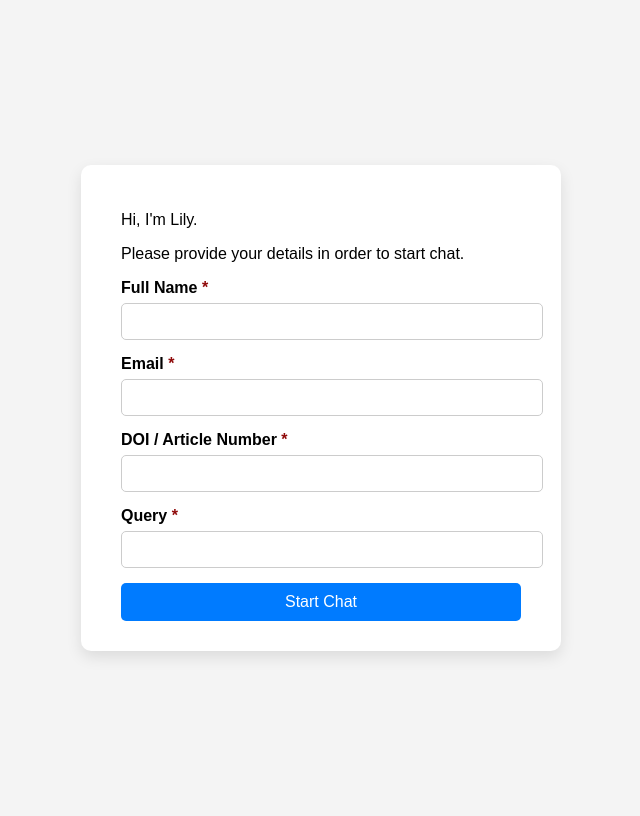
After one commit to santosh12197/finalChatbot, a Django app: page /user_details/ in a window 1280 px wide. The commit adds this page. Shown: the whole page, without its empty margins (319-959 px from the left). Run offline with Django 5.2, Linux system fonts and the light colour scheme.

Commit message:
user details page appears once chat icon is clicked

```diff
--- a/chatbot_app/urls.py
+++ b/chatbot_app/urls.py
@@ -1,9 +1,11 @@
 from django.urls import path
-from .views import AssignSupportAgentView, CheckOrAssignSupportAgentView, CheckSupportChatView, CheckWelcomeMessagesView, CloseChatThreadView, GetAssignedSupportAndThreadIdView, GetChatHistoryView, MarkAsRead, MarkSupportRequestView, RegisterView, LoginView, LogoutView, ChatView, SaveChatMessageView, SciPRIndexView, SupportDashboardView, SupportLoginView, SupportMembersListView, SupportRegisterView, UserLocationView
+from .views import AssignSupportAgentView, CheckOrAssignSupportAgentView, CheckSupportChatView, CheckWelcomeMessagesView, CloseChatThreadView, GetAssignedSupportAndThreadIdView, GetChatHistoryView, MarkAsRead, MarkSupportRequestView, RegisterView, LoginView, LogoutView, ChatView, SaveChatMessageView, SciPRIndexView, SupportDashboardView, SupportLoginView, SupportMembersListView, SupportRegisterView, UserDetailsView, UserLocationView
 
 urlpatterns = [
 
     # normal user login
+    path("user_details/", UserDetailsView.as_view(), name="user_details"),
+
     path("register/", RegisterView.as_view(), name="register"),
     path("login/", LoginView.as_view(), name="login"),
     path("logout/", LogoutView.as_view(), name="logout"),
--- a/chatbot_app/views.py
+++ b/chatbot_app/views.py
@@ -77,6 +77,11 @@ class RegisterView(View):
         messages.success(request, "Registration successful! Please login.")
         return redirect('login')
 
+@iframe_exempt
+class UserDetailsView(View):
+
+    def get(self, request):
+        return render(request, "user_details.html")
 
 
 class LoginView(View):
@@ -197,7 +202,7 @@ class SupportLoginView(View):
             return render(request, self.template_name)
 
 
-@iframe_exempt
+# @iframe_exempt
 class ChatView(LoginRequiredMixin, View):
     """
         View for user's chatbot
--- a/templates/scipr_index.html
+++ b/templates/scipr_index.html
@@ -40,7 +40,7 @@
         position: fixed;
         bottom: 10px;
         right: 20px;
-        width: 470px;
+        width: 450px;
         height: 600px;
         border: 1px solid #ccc;
         border-radius: 10px;
@@ -122,7 +122,7 @@
             <span>Ask Lily</span>
             <button id="chatbot-close" title="Close">✖</button>
         </div>
-        <iframe src="/" title="ChatBot"></iframe>
+        <iframe src="/user_details/" title="ChatBot"></iframe>
     </div>
 
     <script>
--- /dev/null
+++ b/templates/user_details.html
@@ -0,0 +1,120 @@
+<!DOCTYPE html>
+<html lang="en">
+<head>
+  <meta charset="UTF-8">
+  <title>User Info</title>
+  <style>
+    body {
+      font-family: Arial, sans-serif;
+      background: #f4f4f4;
+      display: flex;
+      justify-content: center;
+      align-items: center;
+      height: 100vh;
+    }
+
+    .form-container {
+      background: white;
+      padding: 30px 40px;
+      border-radius: 10px;
+      box-shadow: 0 6px 15px rgba(0, 0, 0, 0.1);
+      width: 400px;
+    }
+
+    .tabs {
+      display: flex;
+      margin-bottom: 20px;
+    }
+
+    .tab {
+      flex: 1;
+      text-align: center;
+      padding: 10px;
+      cursor: pointer;
+      background: #eee;
+      border-radius: 5px 5px 0 0;
+      font-weight: bold;
+    }
+
+    .tab.active {
+      background: #007bff;
+      color: white;
+    }
+
+    .form-group {
+      margin-bottom: 15px;
+    }
+
+    label {
+      display: block;
+      margin-bottom: 6px;
+      font-weight: bold;
+    }
+
+    input[type="text"],
+    input[type="email"],
+    input[type="password"] {
+      width: 100%;
+      padding: 10px;
+      border-radius: 5px;
+      border: 1px solid #ccc;
+    }
+
+    button {
+      width: 100%;
+      padding: 10px;
+      background: #007bff;
+      color: white;
+      border: none;
+      border-radius: 5px;
+      font-size: 16px;
+      cursor: pointer;
+    }
+
+    .form-section {
+      display: none;
+    }
+
+    .form-section.active {
+      display: block;
+    }
+
+    .text-danger{
+      color: rgba(139, 0, 0, 0.966)
+    }
+  </style>
+</head>
+<body>
+
+  <div class="form-container">
+    <div>
+      <p>Hi, I'm Lily. </p>
+      <P>Please provide your details in order to start chat.</P>
+    </div>
+
+    <div id="signup-form" class="form-section active">
+      <form method="POST" action="/register/">
+        {% csrf_token %}
+        <div class="form-group">
+          <label for="signup-name">Full Name <span class="text-danger">*</span></label>
+          <input type="text" id="name" name="name" required>
+        </div>
+        <div class="form-group">
+          <label for="signup-email">Email <span class="text-danger">*</span></label>
+          <input type="email" id="email" name="email" required>
+        </div>
+        <div class="form-group">
+          <label for="doi">DOI / Article Number <span class="text-danger">*</span></label>
+          <input type="text" id="doi" name="doi" required>
+        </div>
+        <div class="form-group">
+          <label for="signup-doi">Query <span class="text-danger">*</span></label>
+          <input type="text" id="msg" name="doi" required>
+        </div>
+
+        <button type="submit">Start Chat</button>
+      </form>
+    </div>
+
+</body>
+</html>
```
